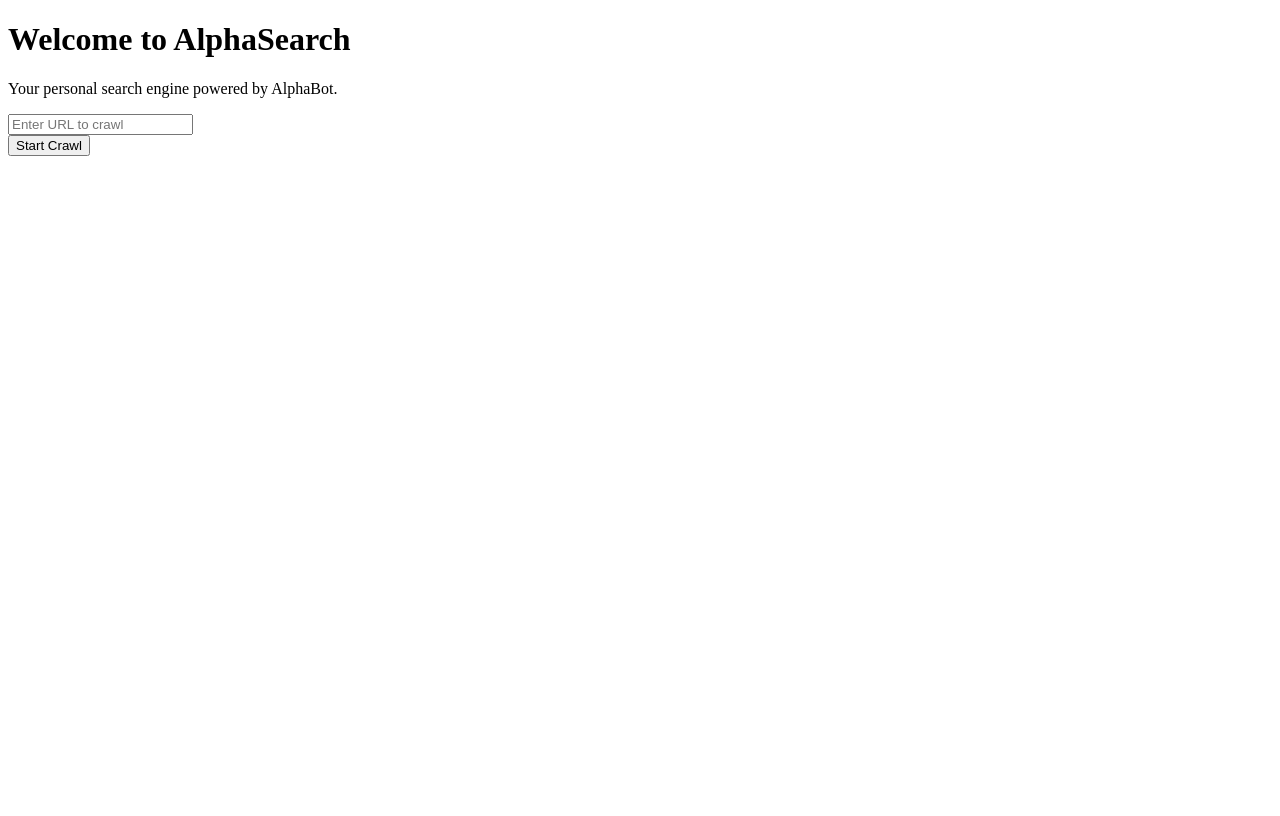
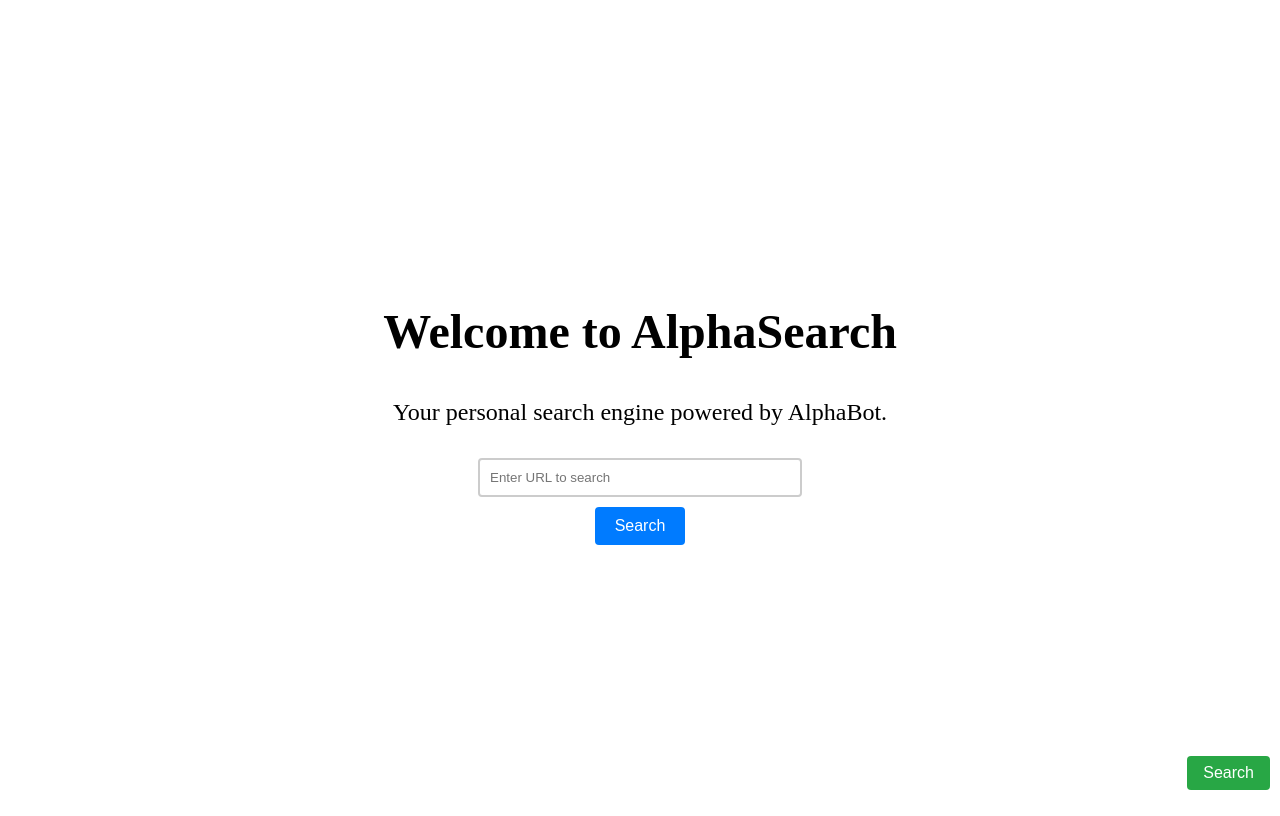
Before and after one commit to AlphaSurf-Browser/AlphaSearch, a Nuxt app: page / in a window 1280 px wide. Built offline with nearby package versions, Linux system fonts and the light colour scheme.

Commit message:
Update index.vue

```diff
--- a/pages/index.vue
+++ b/pages/index.vue
@@ -2,18 +2,27 @@
   <div class="container">
     <h1 class="title">Welcome to AlphaSearch</h1>
     <p class="subtitle">Your personal search engine powered by AlphaBot.</p>
+
+    <!-- Search input and button in the middle -->
     <div class="search-container">
       <input
         v-model="url"
         type="text"
-        placeholder="Enter URL to crawl"
+        placeholder="Enter URL to search"
         class="search-input"
       />
       <div class="button-container">
-        <button @click="startCrawl" class="search-button">Start Crawl</button>
+        <button @click="startSearch" class="search-button">Search</button>
       </div>
     </div>
+
+    <!-- Search Results below search input -->
     <div v-if="message" class="message">{{ message }}</div>
+
+    <!-- Search button in the bottom right corner -->
+    <div class="search-container-bottom">
+      <button @click="startSearch" class="search-button-bottom">Search</button>
+    </div>
   </div>
 </template>
 
@@ -26,14 +35,14 @@ export default {
     };
   },
   methods: {
-    async startCrawl() {
+    async startSearch() {
       if (!this.url) {
         this.message = 'Please enter a URL.';
         return;
       }
 
       try {
-        const response = await this.$axios.$post('/api/start-crawl', {
+        const response = await this.$axios.$post('/api/start-search', {
           url: this.url,
         });
         this.message = response.message;
@@ -46,5 +55,80 @@ export default {
 </script>
 
 <style scoped>
-/* Keep your existing styles */
+.container {
+  display: flex;
+  flex-direction: column;
+  justify-content: center;
+  align-items: center;
+  min-height: 100vh;
+  text-align: center;
+}
+
+.title {
+  font-size: 3rem;
+  margin-bottom: 1rem;
+}
+
+.subtitle {
+  font-size: 1.5rem;
+  margin-bottom: 2rem;
+}
+
+.search-container {
+  display: flex;
+  flex-direction: column;
+  align-items: center;
+}
+
+.search-input {
+  padding: 10px;
+  width: 300px;
+  border: 2px solid #ccc;
+  border-radius: 4px;
+  margin-bottom: 10px;
+}
+
+.button-container {
+  display: flex;
+  justify-content: center;
+}
+
+.search-button {
+  background-color: #007bff;
+  color: white;
+  padding: 10px 20px;
+  border: none;
+  border-radius: 4px;
+  cursor: pointer;
+  font-size: 1rem;
+}
+
+.search-button:hover {
+  background-color: #0056b3;
+}
+
+.message {
+  margin-top: 20px;
+  font-size: 1.2rem;
+}
+
+.search-container-bottom {
+  position: fixed;
+  bottom: 10px;
+  right: 10px;
+}
+
+.search-button-bottom {
+  background-color: #28a745;
+  color: white;
+  padding: 8px 16px;
+  border: none;
+  border-radius: 4px;
+  cursor: pointer;
+  font-size: 1rem;
+}
+
+.search-button-bottom:hover {
+  background-color: #218838;
+}
 </style>
```
